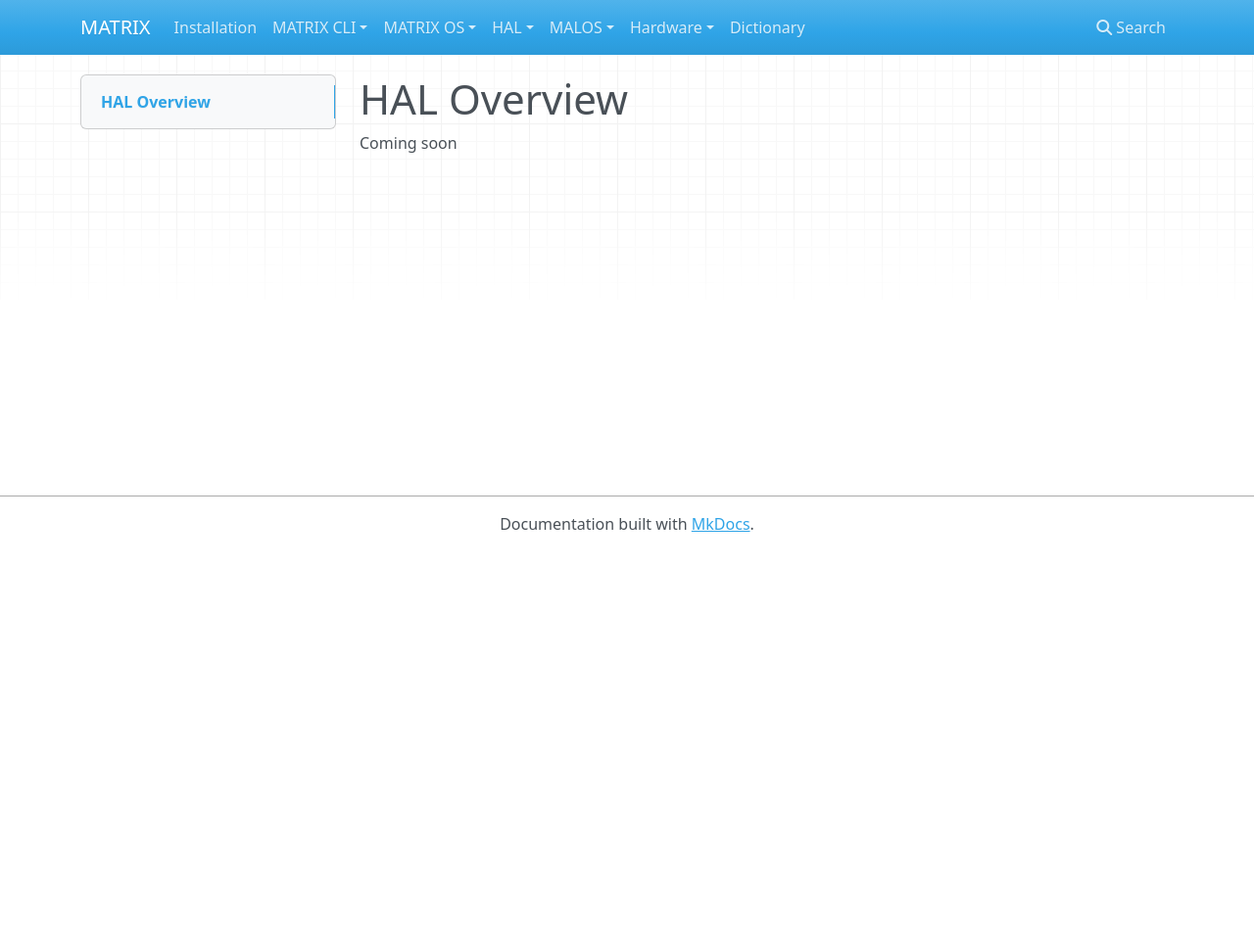
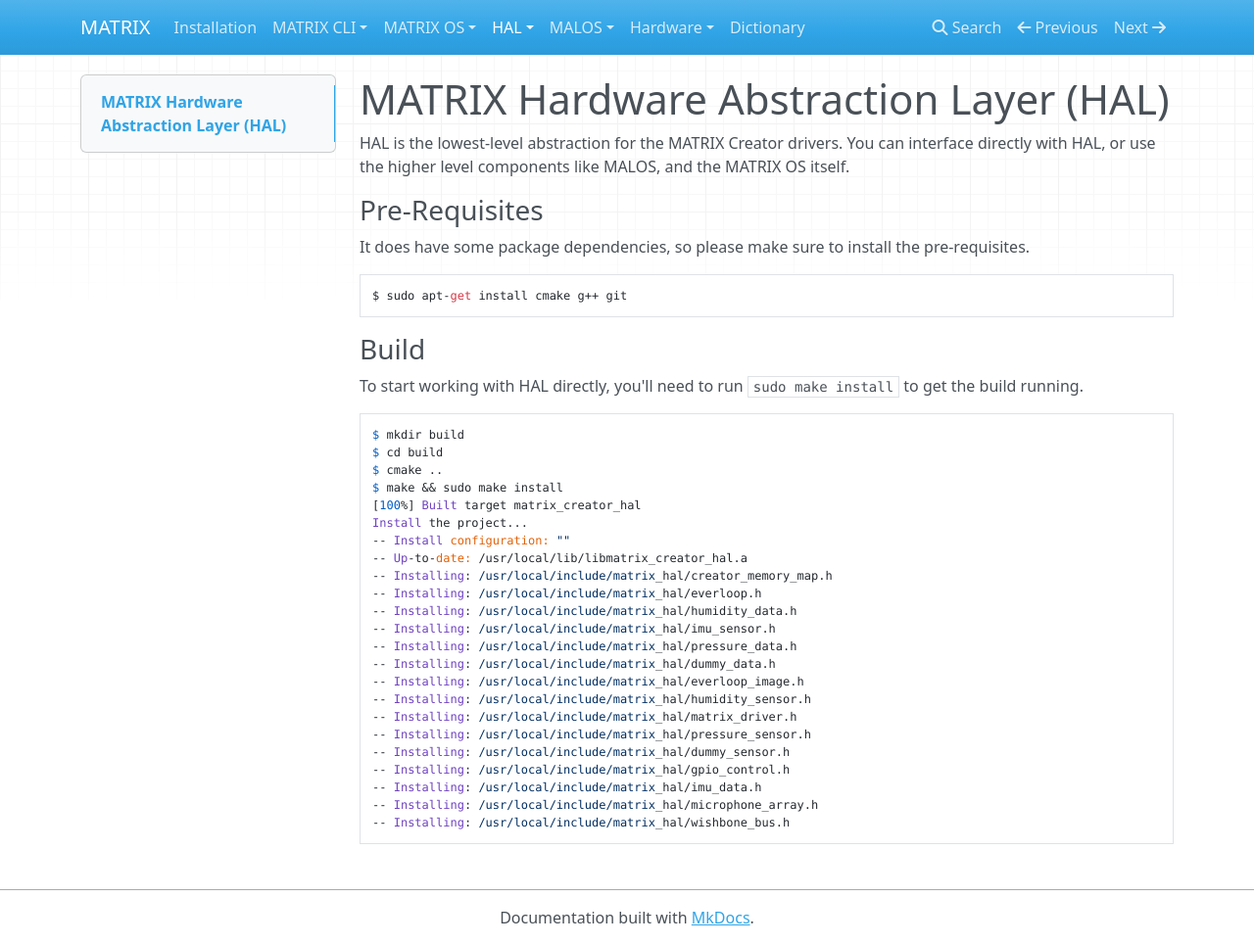
Before and after one commit to matrix-io/matrix-documentation, an MkDocs documentation site: the page built from docs/HAL/overview.md, in a window 1280 px wide and 965 px high. Shown: the whole window at 98% size. Built offline with MkDocs 1.6.1, drawn with Linux system fonts in a browser that asks for light colours; nearby versions of some CDN libraries; old or Windows-style settings are respelled for this version of MkDocs.

Commit message:
HAL tweaks

````diff
--- a/docs/HAL/overview.md
+++ b/docs/HAL/overview.md
@@ -1,3 +1,38 @@
-# HAL Overview
+# MATRIX Hardware Abstraction Layer (HAL)
 
-Coming soon
+HAL is the lowest-level abstraction for the MATRIX Creator drivers. You can interface directly with HAL, or use the higher level components like MALOS, and the MATRIX OS itself.
+
+### Pre-Requisites
+It does have some package dependencies, so please make sure to install the pre-requisites.
+
+```
+$ sudo apt-get install cmake g++ git
+```
+
+### Build
+To start working with HAL directly, you'll need to run `sudo make install` to get the build running.
+```
+$ mkdir build
+$ cd build
+$ cmake ..
+$ make && sudo make install
+[100%] Built target matrix_creator_hal
+Install the project...
+-- Install configuration: ""
+-- Up-to-date: /usr/local/lib/libmatrix_creator_hal.a
+-- Installing: /usr/local/include/matrix_hal/creator_memory_map.h
+-- Installing: /usr/local/include/matrix_hal/everloop.h
+-- Installing: /usr/local/include/matrix_hal/humidity_data.h
+-- Installing: /usr/local/include/matrix_hal/imu_sensor.h
+-- Installing: /usr/local/include/matrix_hal/pressure_data.h
+-- Installing: /usr/local/include/matrix_hal/dummy_data.h
+-- Installing: /usr/local/include/matrix_hal/everloop_image.h
+-- Installing: /usr/local/include/matrix_hal/humidity_sensor.h
+-- Installing: /usr/local/include/matrix_hal/matrix_driver.h
+-- Installing: /usr/local/include/matrix_hal/pressure_sensor.h
+-- Installing: /usr/local/include/matrix_hal/dummy_sensor.h
+-- Installing: /usr/local/include/matrix_hal/gpio_control.h
+-- Installing: /usr/local/include/matrix_hal/imu_data.h
+-- Installing: /usr/local/include/matrix_hal/microphone_array.h
+-- Installing: /usr/local/include/matrix_hal/wishbone_bus.h
+```
--- a/mkdocs.yml
+++ b/mkdocs.yml
@@ -39,6 +39,7 @@
     - 'Examples': 'Configuration/examples.md'
   - Troubleshooting: 'intro/matrix-troubleshooting.md'
 - HAL:
+  - 'Overview': 'HAL/overview.md'
   - 'Examples': 'HAL/example.md'
   - 'Troubleshooting': 'HAL/troubleshooting.md'
 - MALOS:
````
Also changed, not shown: docs/HAL/example.md (+5 -15 lines).
